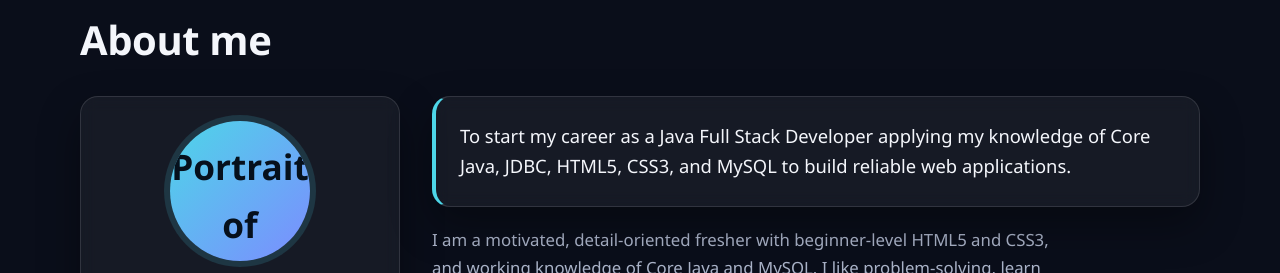
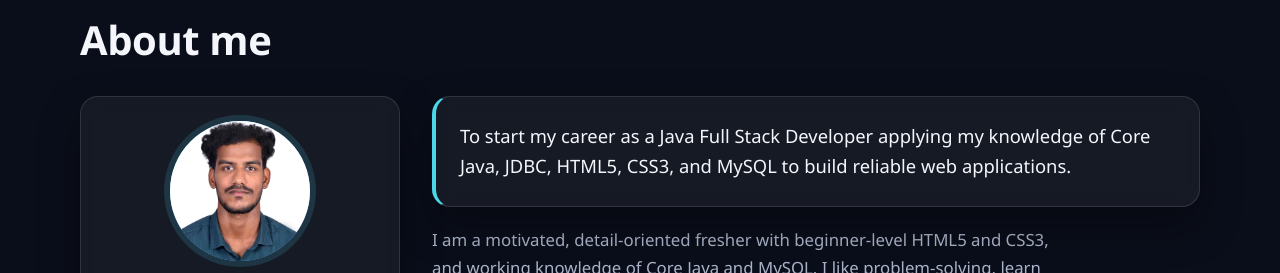
Before and after one commit to harishmpm21-collab/myPortfolio1, a plain HTML site: page index.html in a window 1280 px wide. Shown: the part 880-1153 px from the top of the page. Drawn offline with Linux system fonts and the light colour scheme.

Commit message:
Update index.html

```diff
--- a/index.html
+++ b/index.html
@@ -68,7 +68,7 @@
     <h2>About me</h2>
     <div class="about">
       <article class="card profile">
-        <img class="avatar" src="harish.jpg" alt="Portrait of Harish R" width="140" height="140">
+        <img class="avatar" src="harish.jpg.jpeg" alt="Portrait of Harish R" width="140" height="140">
         <h3>Harish R</h3>
         <p class="muted">Java Full Stack Developer</p>
         <ul class="facts">
```
